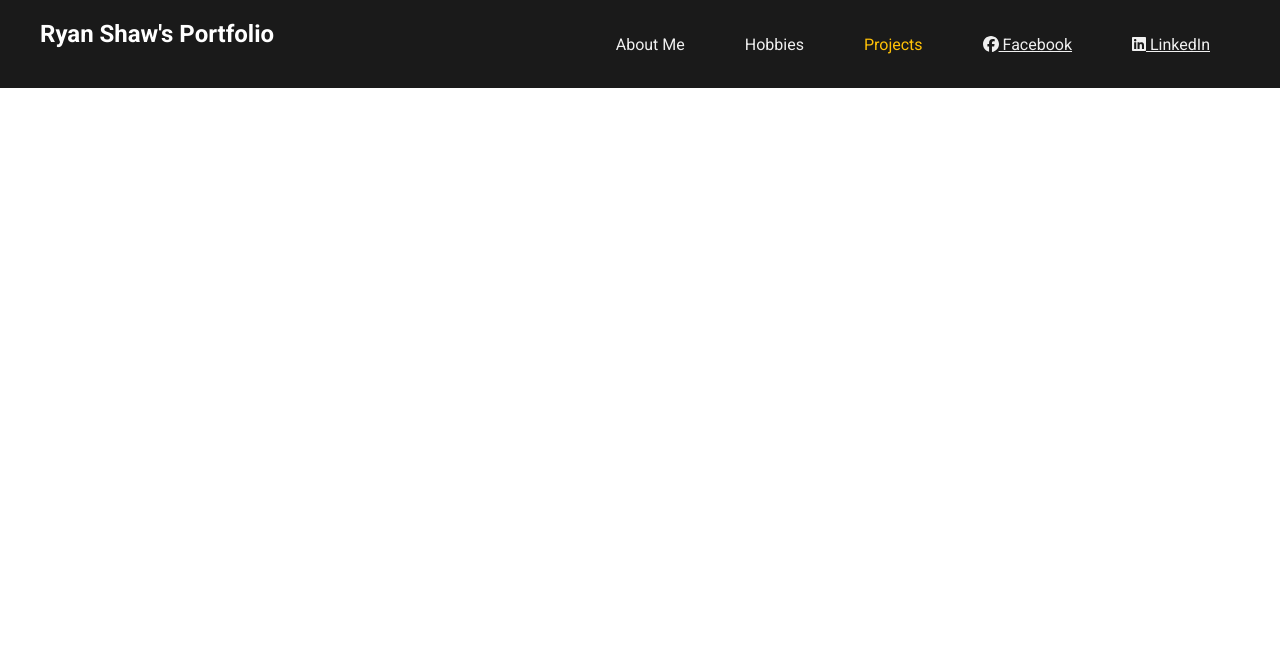
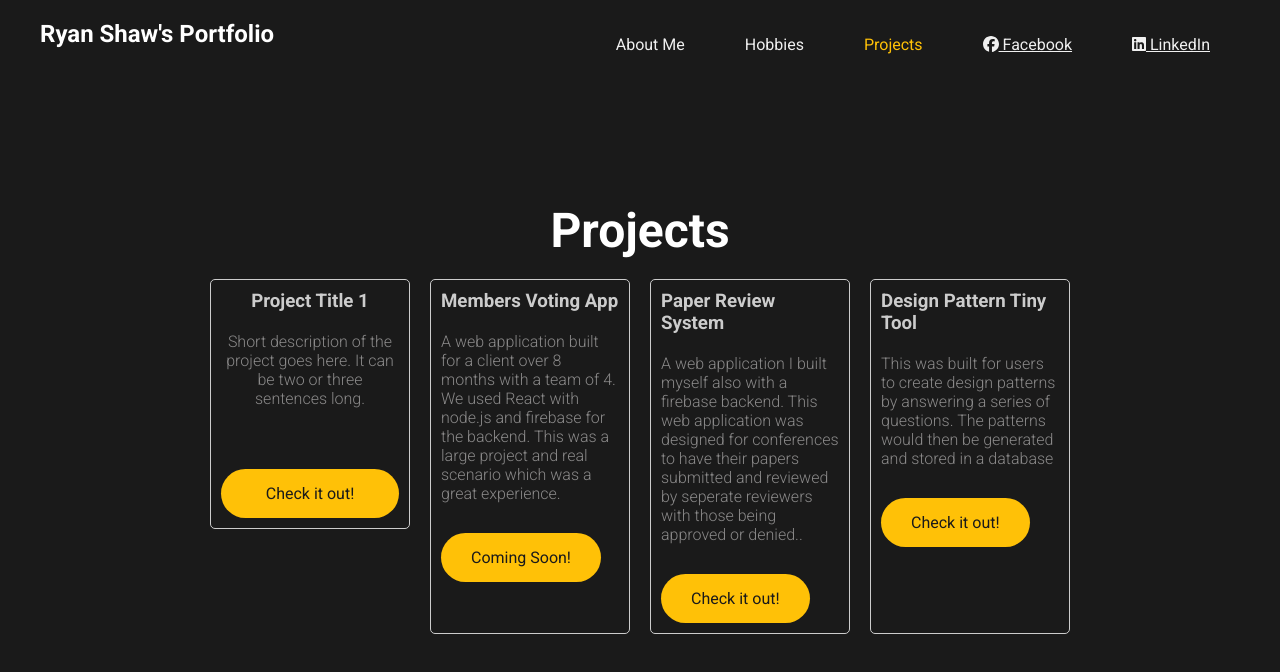
Before and after one commit to shawske/website, a React (Create React App) app: page /projects in a window 1280 px wide. Shown: the top 672 px of the page. Built offline with nearby package versions, Linux system fonts and the light colour scheme.

Commit message:
Projects Page

```diff
--- a/src/App.css
+++ b/src/App.css
@@ -163,3 +163,31 @@ p {
 
 /* Add icon fonts (e.g., Font Awesome) */
 @import url('https://cdnjs.cloudflare.com/ajax/libs/font-awesome/5.15.1/css/all.min.css');
+
+.project-card {
+  width: 200px;
+  border: 1px solid #ccc;
+  padding: 10px;
+  border-radius: 5px;
+  background-color: #1a1a1a;
+  color: #8a8989;
+  text-align: center;
+}
+
+.project-button {
+  background-color: #ccc;
+  color: #fff;
+  padding: 10px 15px;
+  border: none;
+  border-radius: 5px;
+  cursor: pointer;
+}
+
+.disabled-button {
+  background-color: #ccc;
+  color: #fff;
+  padding: 10px 15px;
+  border: none;
+  border-radius: 5px;
+  cursor: not-allowed;
+}
--- a/src/pages/ProjectsPage.tsx
+++ b/src/pages/ProjectsPage.tsx
@@ -1,15 +1,47 @@
 import React from 'react';
 import NavBar from './NavBar';
-
+import { Link } from 'react-router-dom';
+import '../App.css';
 
 const ProjectsPage: React.FC = () => {
+    const openInNewTab = (url: string) => {
+        window.open(url, '_blank', 'noopener,noreferrer');
+    };
+
     return (
         <>
             <NavBar />
-            <div style={{ textAlign: 'center' }}>
+            <div className="home-page" style={{ flexDirection: 'column', justifyContent: 'center', alignItems: 'center', padding: '20px' }}>
                 <h1>Projects</h1>
+                <div style={{ display: 'flex', justifyContent: 'center', gap: '20px', flexWrap: 'wrap' }}>
+                    {/* Project Card 1 */}
+                    <div className="project-card" style={{ display: 'flex', flexDirection: 'column', justifyContent: 'space-between', height: '250px' }}>
+                        <div>
+                            <h3>Project Title 1</h3>
+                            <p>Short description of the project goes here. It can be two or three sentences long.</p>
+                        </div>
+                        <button onClick={() => openInNewTab('/')} className="button-style">Check it out!</button>
+                    </div>
+                    {/* Card 2 */}
+                    <div style={{ width: '200px', border: '1px solid #ccc', padding: '10px', borderRadius: '5px' }}>
+                        <h3>Members Voting App</h3>
+                        <p style={{marginBottom: '30px'}}>A web application built for a client over 8 months with a team of 4.  We used React with node.js and firebase for the backend.  This was a large project and real scenario which was a great experience.</p>
+                        <button disabled onClick={() => openInNewTab('https://github.com/shawske/paper-review')} className="button-style">Coming Soon!</button>
+                    </div>
+                    {/* Card 3 */}
+                    <div style={{ width: '200px', border: '1px solid #ccc', padding: '10px', borderRadius: '5px' }}>
+                        <h3>Paper Review System</h3>
+                        <p style={{marginBottom: '30px'}}>A web application I built myself also with a firebase backend. This web application was designed for conferences to have their papers submitted and reviewed by seperate reviewers with those being approved or denied..</p>
+                        <button onClick={() => openInNewTab('https://github.com/shawske/paper-review')} className="button-style">Check it out!</button>
+                    </div>
+                    {/* Card 4 */}
+                    <div style={{ width: '200px', border: '1px solid #ccc', padding: '10px', borderRadius: '5px' }}>
+                        <h3>Design Pattern Tiny Tool</h3>
+                        <p style={{marginBottom: '30px'}}>This was built for users to create design patterns by answering a series of questions.  The patterns would then be generated and stored in a database</p>
+                        <button onClick={() => openInNewTab('https://github.com/shawske/TinyTool')} className="button-style">Check it out!</button>
+                    </div>
+                </div>
             </div>
-
         </>
     );
 };
```
